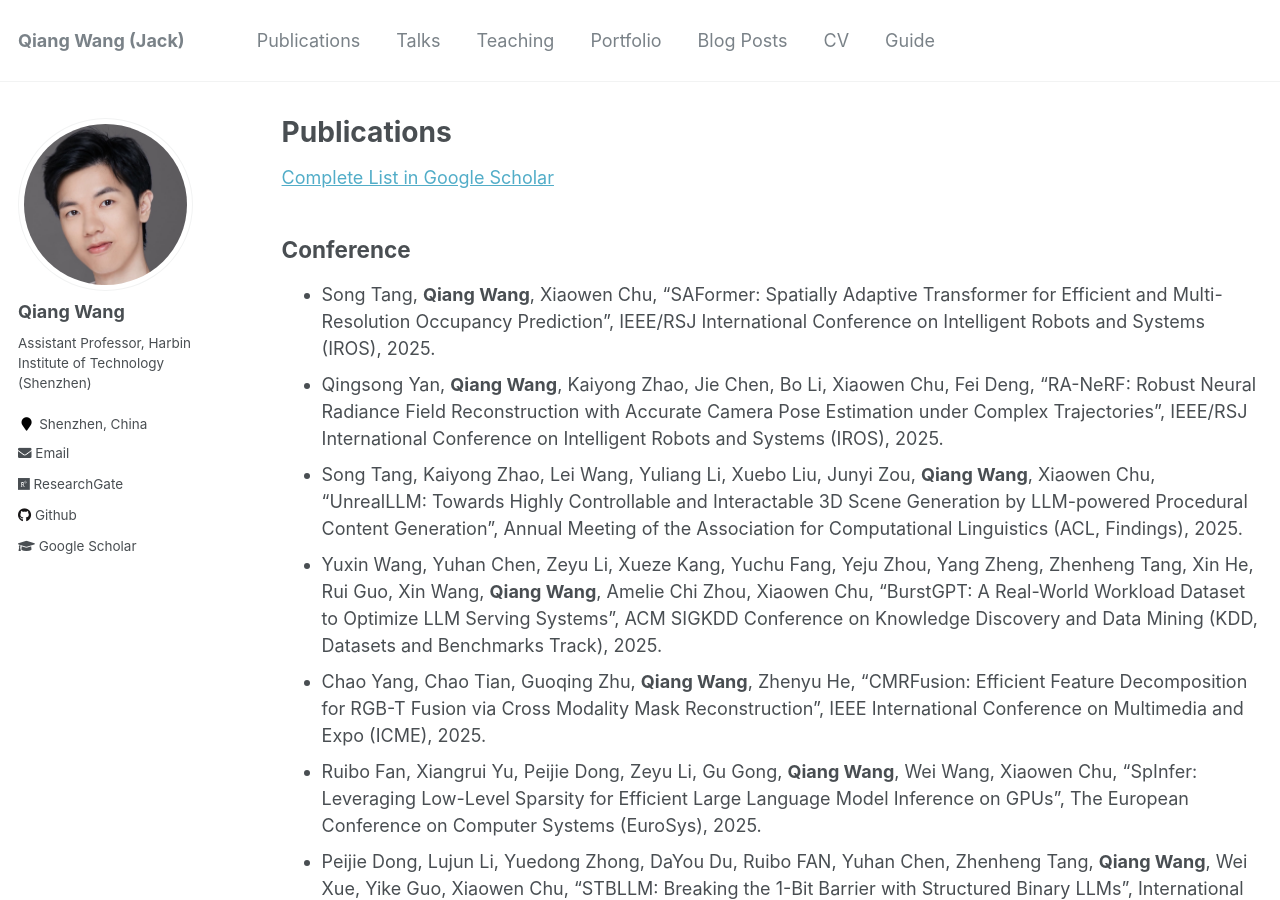
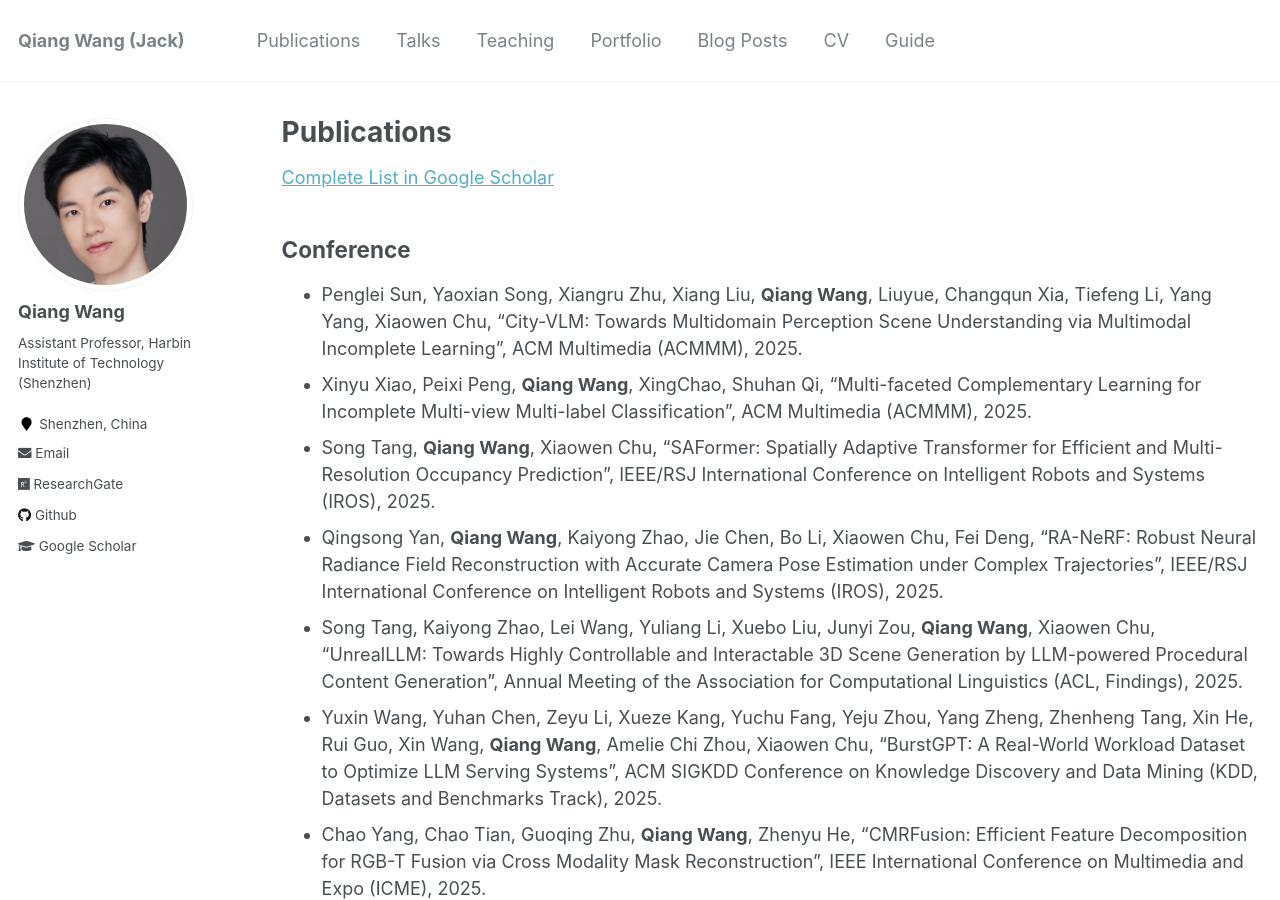
Before and after one commit to blackjack2015/blackjack2015.github.io, a Jekyll site: the page built from _pages/publications.md, in a window 1280 px wide and 900 px high. Built offline with Jekyll 4.4.1, drawn with Linux system fonts in a browser that asks for light colours.

Commit message:
Update publications.md

```diff
--- a/_pages/publications.md
+++ b/_pages/publications.md
@@ -20,6 +20,8 @@
 [Complete List in Google Scholar](https://scholar.google.com/citations?user=6YzjcNgAAAAJ&hl=en)
 
 ## Conference
++ Penglei Sun, Yaoxian Song, Xiangru Zhu, Xiang Liu, **Qiang Wang**, Liuyue, Changqun Xia, Tiefeng Li, Yang Yang, Xiaowen Chu, "City-VLM: Towards Multidomain Perception Scene Understanding via Multimodal Incomplete Learning", ACM Multimedia (ACMMM), 2025.
++ Xinyu Xiao, Peixi Peng, **Qiang Wang**, XingChao, Shuhan Qi, "Multi-faceted Complementary Learning for Incomplete Multi-view Multi-label Classification", ACM Multimedia (ACMMM), 2025.
 + Song Tang, **Qiang Wang**, Xiaowen Chu, "SAFormer: Spatially Adaptive Transformer for Efficient and Multi-Resolution Occupancy Prediction", IEEE/RSJ International Conference on Intelligent Robots and Systems (IROS), 2025.
 + Qingsong Yan, **Qiang Wang**, Kaiyong Zhao, Jie Chen, Bo Li, Xiaowen Chu, Fei Deng, "RA-NeRF: Robust Neural Radiance Field Reconstruction with Accurate Camera Pose Estimation under Complex Trajectories", IEEE/RSJ International Conference on Intelligent Robots and Systems (IROS), 2025.
 + Song Tang, Kaiyong Zhao, Lei Wang, Yuliang Li, Xuebo Liu, Junyi Zou, **Qiang Wang**, Xiaowen Chu, "UnrealLLM: Towards Highly Controllable and Interactable 3D Scene Generation by LLM-powered Procedural Content Generation", Annual Meeting of the Association for Computational Linguistics (ACL, Findings), 2025.
```
